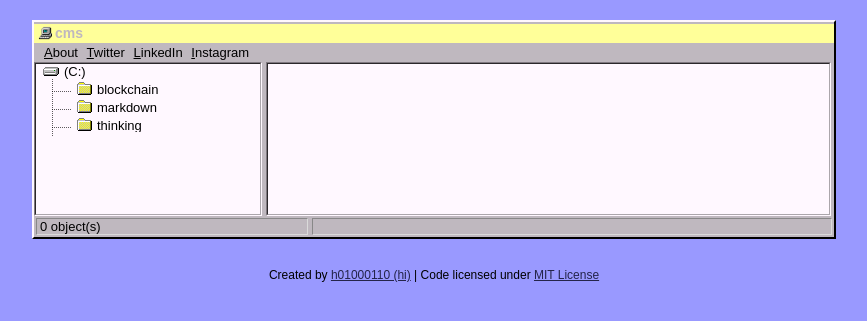
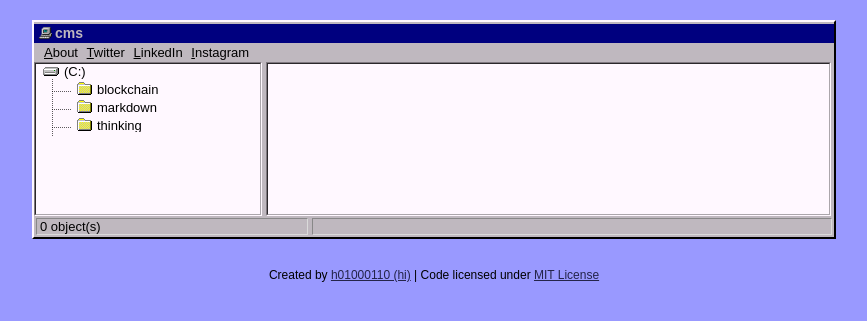
Before and after one commit to kristofraes/kraes, a Jekyll site: the page built from tags/cms.html, in a window 1280 px wide. Shown: the top 321 px of the page, without its empty margins (206-1073 px from the left). Built offline with Jekyll 4.4.1, drawn with Linux system fonts in a browser that asks for light colours.

Commit message:
Add files via upload

```diff
--- a/assets/css/001.scss
+++ b/assets/css/001.scss
@@ -5,5 +5,5 @@
 @import "main";
 
 .default_title {
-	background: #ffff99;
+	background: #00007f;
 }
```
